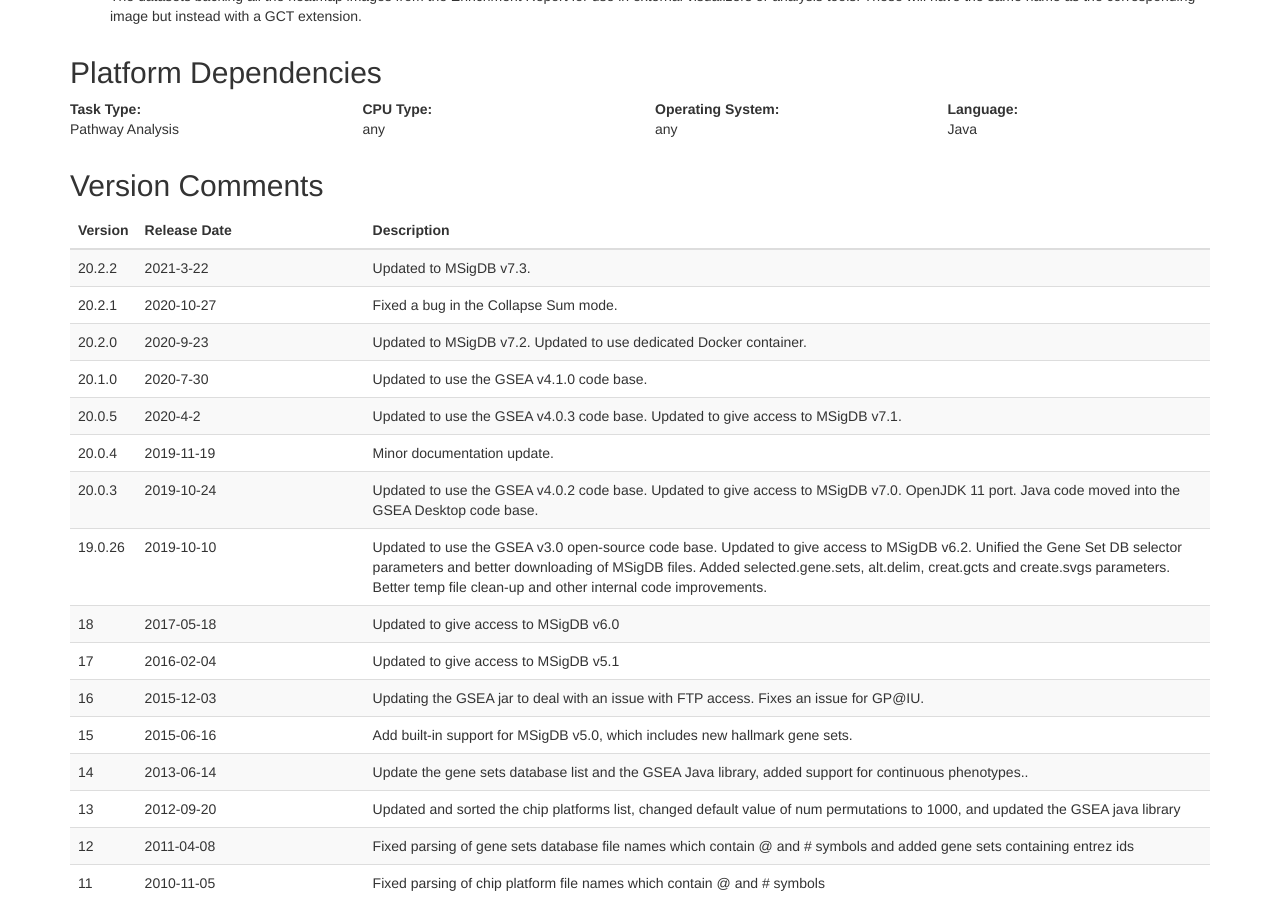
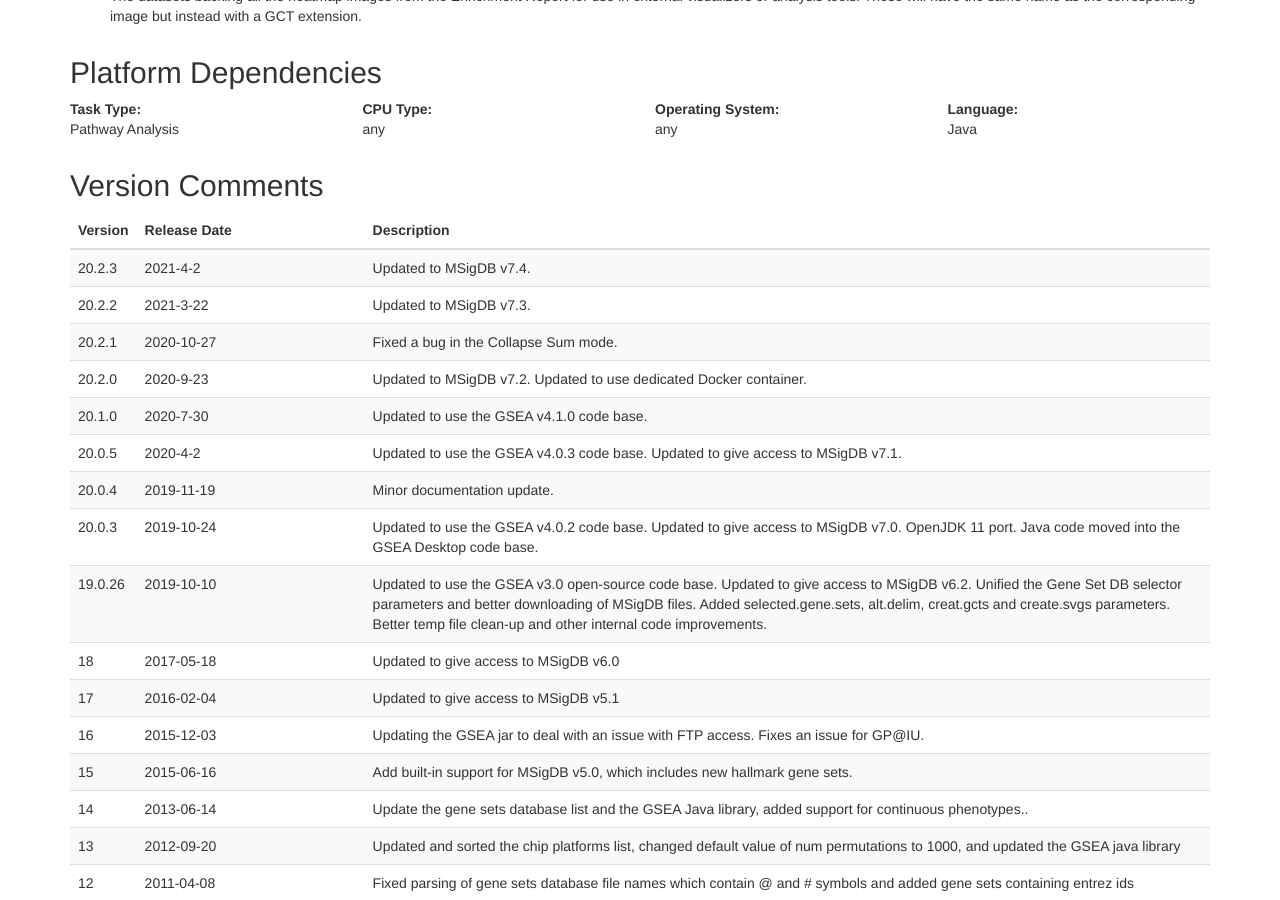
Before and after one commit to GSEA-MSigDB/gsea-gpmodule, a Jekyll site: the page docs/v20/index.html, which Jekyll copies as it is, in a window 1280 px wide and 900 px high, scrolled down 6079 px. Built offline with Jekyll 4.4.1, drawn with Linux system fonts in a browser that asks for light colours.

Commit message:
Updated for MSigDB 7.4

```diff
--- a/docs/v20/index.html
+++ b/docs/v20/index.html
@@ -411,6 +411,11 @@
 				</thead>
 				<tbody>
                         <tr>
+                            <td>20.2.3</td>
+                            <td>2021-4-2</td>
+                            <td>Updated to MSigDB v7.4.</td>
+                        </tr>
+                        <tr>
                             <td>20.2.2</td>
                             <td>2021-3-22</td>
                             <td>Updated to MSigDB v7.3.</td>
```
Also changed, not shown: docs/v20/test.md (+5 -0 lines), 2 other files.
